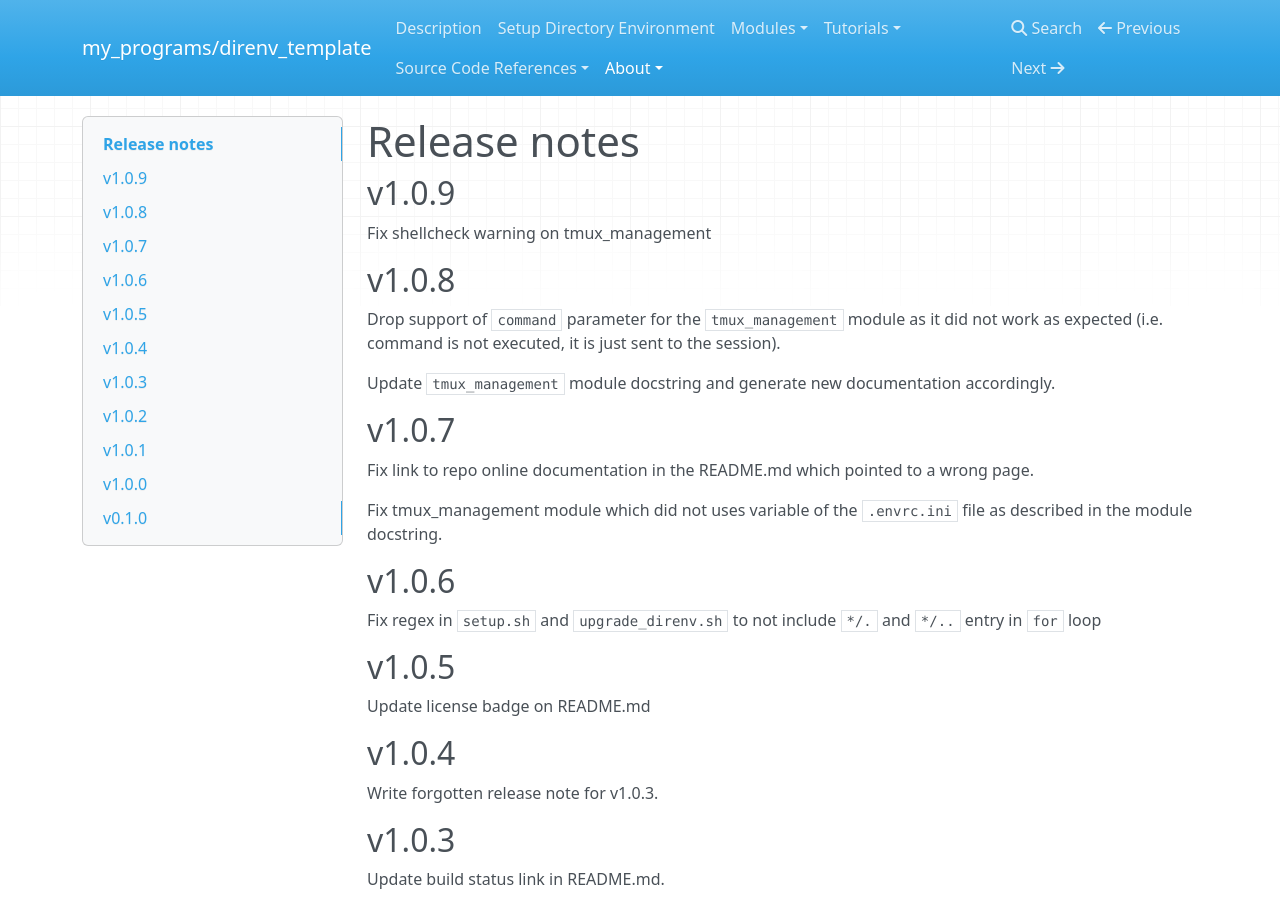
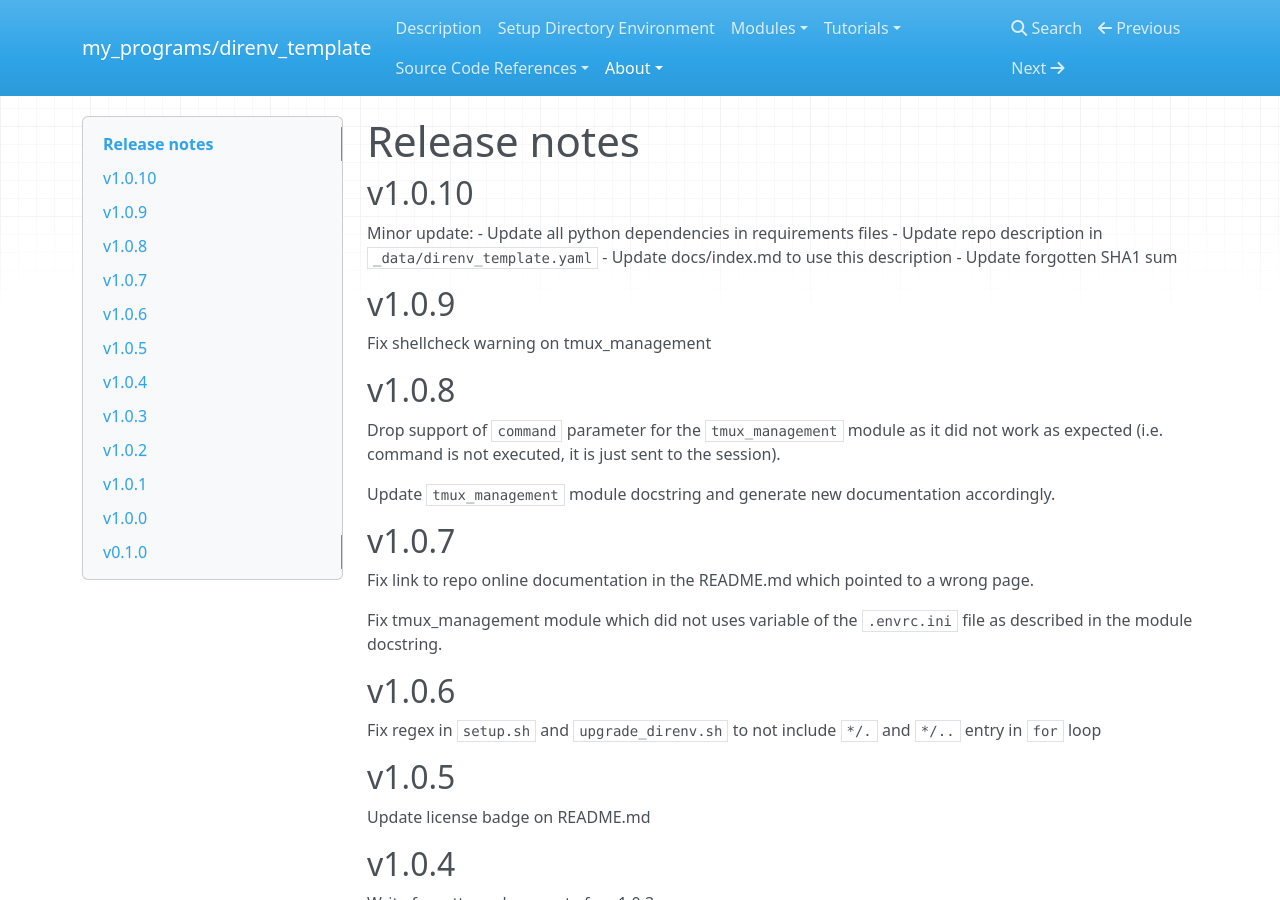
Before and after one commit to rdeville-public/my_programs.direnv_template, an MkDocs documentation site: the page built from docs/about/release_notes.md, in a window 1280 px wide and 900 px high. Built offline with MkDocs 1.6.1, drawn with Linux system fonts in a browser that asks for light colours; nearby versions of some CDN libraries.

Commit message:
📝🔖 Write release note v1.0.10

```diff
--- a/docs/about/release_notes.md
+++ b/docs/about/release_notes.md
@@ -1,4 +1,12 @@
 # Release notes
+
+## v1.0.10
+
+Minor update:
+  - Update all python dependencies in requirements files
+  - Update repo description in `_data/direnv_template.yaml`
+  - Update docs/index.md to use this description
+  - Update forgotten SHA1 sum
 
 ## v1.0.9
 
```
